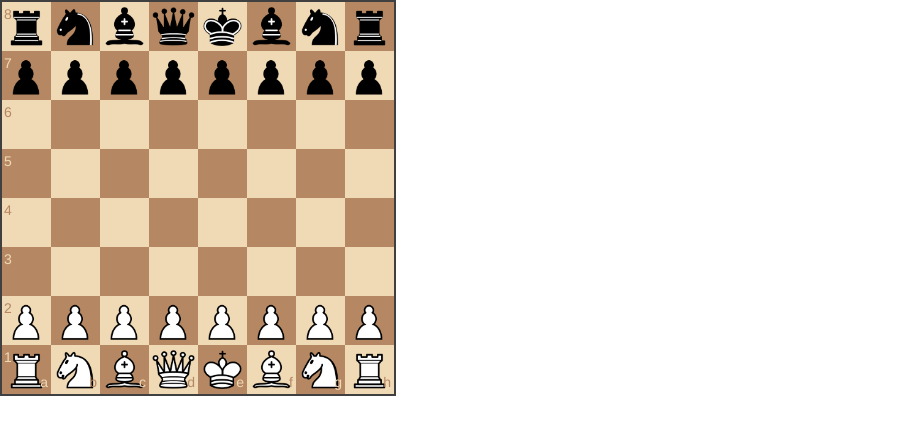
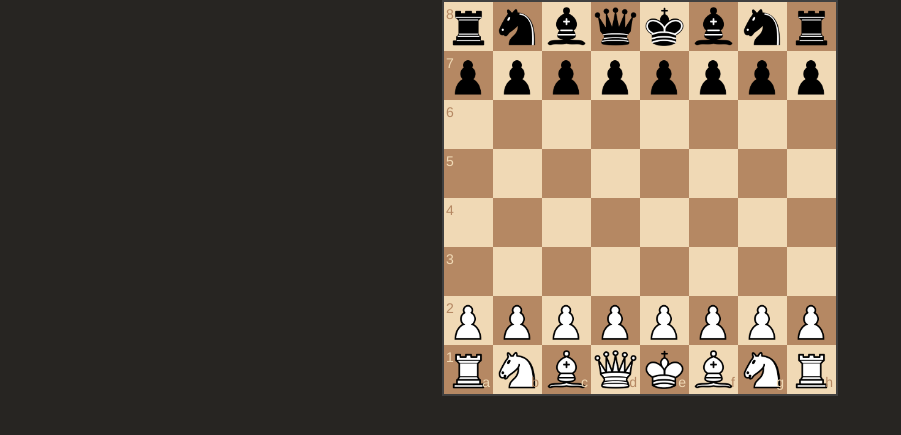
Before and after one commit to felaube/chess-games-explorer, a Flask app: template templates/explorer.html in a window 1280 px wide. Shown: the top 435 px of the page, without its empty margins (0-901 px from the left). Run offline with Flask 2, Linux system fonts and the light colour scheme; the template is opened without the code that fills it, so the values that code supplies are empty; some libraries are stand-ins or nearby versions.

Commit message:
Modifies board positioning and backgound colors

```diff
--- a/static/styles.css
+++ b/static/styles.css
@@ -1,3 +1,8 @@
+body
+{
+    background-color: rgba(39,37,34,1);
+}
+
 .move
 {
     width: 5.5rem;
@@ -37,6 +42,11 @@
 
 .container
 {
-    background-color: rgba(0,0,0,.2);
+    background-color: rgba(39,37,34,1);
     border-color: rgba(0,0,0,.3);
 }
+
+.board-container
+{
+    text-align: -webkit-center;
+}
--- a/templates/explorer.html
+++ b/templates/explorer.html
@@ -5,11 +5,13 @@
 {% endblock %}
 
 {% block main %}
-    <div id="myBoard" style="width: 400px"></div>
-    <script>
-        var board = Chessboard('myBoard', 'start')
-    </script>
     <div class="container">
+        <div class="board-container">
+            <div id="myBoard" style="width: 400px"></div>
+            <script>
+                var board = Chessboard('myBoard', 'start')
+            </script>
+        </div>
         <ul>
             {% for move in moves %}
                 {# Create variables to shorten statements #}
```
